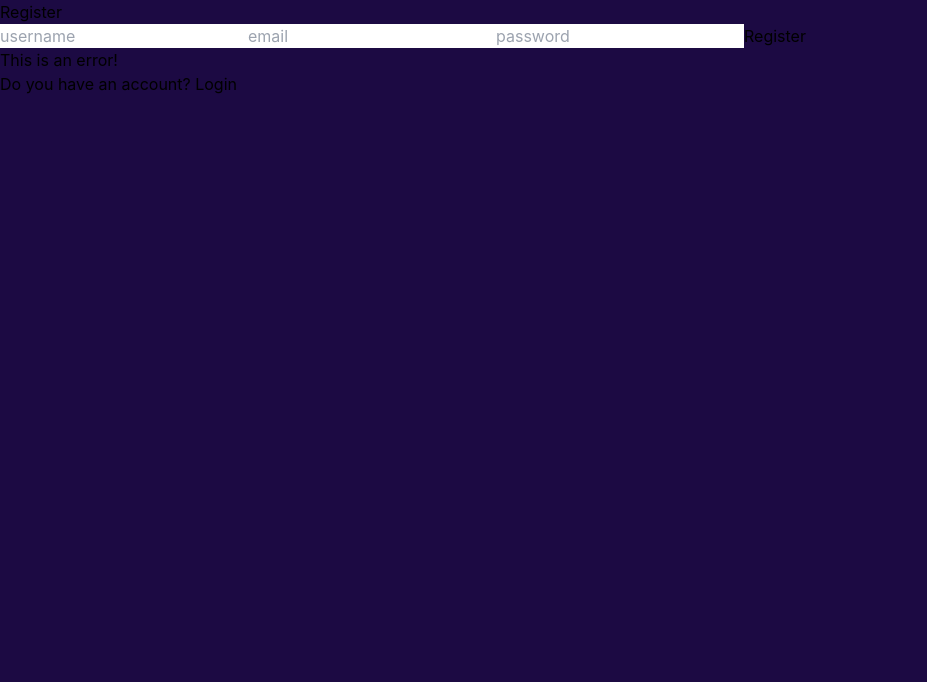
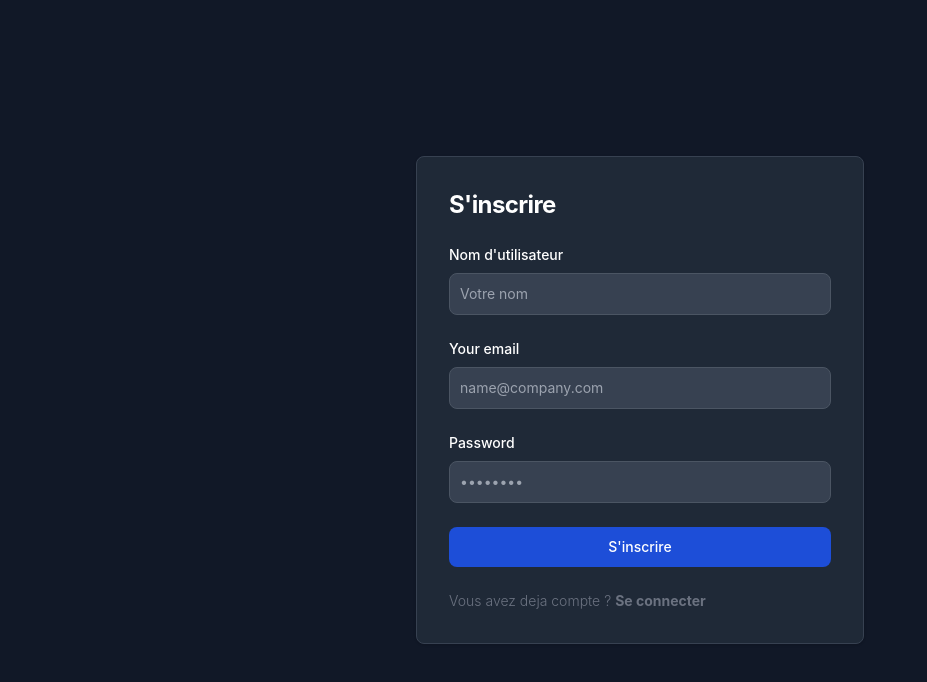
Before and after one commit to rakotoarisonlandry/Ny_Havana, a React (Create React App) app: page /register in a window 1280 px wide. Shown: the top 682 px of the page, without its empty margins (0-927 px from the left). Built offline with nearby package versions, Linux system fonts and the light colour scheme.

Commit message:
add authentification

```diff
--- a/package.json
+++ b/package.json
@@ -10,7 +10,7 @@
     "@testing-library/jest-dom": "^5.17.0",
     "@testing-library/react": "^13.4.0",
     "@testing-library/user-event": "^13.5.0",
-    "axios": "^1.5.1",
+    "axios": "^1.6.2",
     "boostrap": "^2.0.0",
     "react": "^18.2.0",
     "react-dom": "^18.2.0",
@@ -48,5 +48,6 @@
     "@babel/plugin-proposal-private-property-in-object": "^7.21.11",
     "@babel/plugin-transform-private-property-in-object": "^7.22.11",
     "tailwindcss": "^3.3.3"
-  }
+  },
+  "proxy":"http://localhost:8800/api/"
 }
--- a/src/pages/Login.jsx
+++ b/src/pages/Login.jsx
@@ -1,7 +1,29 @@
-import React from "react";
-import { Link } from "react-router-dom";
+import axios from "axios";
+import React, { useState } from "react";
+import { Link, useNavigate } from "react-router-dom";
 
 function Login() {
+  const [inputs, setInput] = useState({
+    username: "",
+    password: "",
+  });
+  const [err, setError] = useState(null);
+
+  const navigate = useNavigate()
+  const handelChange = (e) => {
+    setInput((prev) => ({ ...prev, [e.target.name]: e.target.value }));
+  };
+
+  const handelSubmit = async (e) => {
+    e.preventDefault();
+    try {
+      await axios.post("/auth/login", inputs);
+      navigate("/")
+    } catch (err) {
+      setError(err.response.data);
+    }
+  };
+
   return (
     <section className="bg-gray-900">
       <div className="flex flex-col items-center justify-center px-6 py-8 mx-auto md:h-screen lg:py-0">
@@ -17,15 +39,15 @@ function Login() {
                   htmlFor="email"
                   className="block mb-2 text-sm font-medium text-white"
                 >
-                  Your email
+                  Nom d'utilisateur
                 </label>
                 <input
-                  type="email"
-                  name="email"
-                  id="email"
+                  type="text"
+                  name="username"
                   className=" border  sm:text-sm rounded-lg  block w-full p-2.5 bg-gray-700 border-gray-600 placeholder-gray-400 text-white focus:ring-blue-500 focus:border-blue-500"
-                  placeholder="name@company.com"
+                  placeholder="votre nom"
                   required=""
+                  onChange={handelChange}
                 />
               </div>
               <div>
@@ -38,13 +60,13 @@ function Login() {
                 <input
                   type="password"
                   name="password"
-                  id="password"
+                  onChange={handelChange}
                   placeholder="••••••••"
                   className=" border  sm:text-sm rounded-lg  block w-full p-2.5 bg-gray-700 border-gray-600 placeholder-gray-400 text-white focus:ring-blue-500 focus:border-blue-500"
                   required=""
                 />
               </div>
-              <div className="flex items-center justify-between">
+              {/* <div className="flex items-center justify-between">
                 <div className="flex items-start">
                   <div className="flex items-center h-5">
                     <input
@@ -70,20 +92,21 @@ function Login() {
                 >
                   Forgot password?
                 </Link>
-              </div>
+              </div> */}
               <button
-                type="submit"
+                onClick={handelSubmit}
                 class="w-full text-white bg-[#1D4ED8] hover:bg-primary-700 focus:ring-4 focus:outline-none focus:ring-primary-300 font-medium rounded-lg text-sm px-5 py-2.5 text-center dark:bg-primary-600 dark:hover:bg-primary-700 dark:focus:ring-primary-800"
               >
-                Sign in
+                Se connecter
               </button>
+              {err && <p>{err}</p>}
               <p className="text-sm font-light text-gray-500 dark:text-gray-400">
-                Don’t have an account yet?{" "}
+                Vous n'avez pas encore de compte ?{" "}
                 <Link
-                  href="#"
-                  className="font-medium text-primary-600 hover:underline dark:text-primary-500"
+                  to="/register"
+                  className="font-bold text-primary-600 hover:underline dark:text-primary-500"
                 >
-                  Sign up
+                  S'inscrire
                 </Link>
               </p>
             </form>
--- a/src/pages/Register.jsx
+++ b/src/pages/Register.jsx
@@ -1,45 +1,106 @@
 import React, { useState } from "react";
-import { Link } from "react-router-dom";
-
+import { Link, useNavigate } from "react-router-dom";
+import axios from "axios";
 function Register() {
-  const [input, setInput] = useState({
+  const [inputs, setInput] = useState({
     username: "",
     email: "",
     password: "",
   });
-  const handleChange = (e) => {
+  const [err, setError] = useState(null);
+
+  const navigate = useNavigate()
+  const handelChange = (e) => {
     setInput((prev) => ({ ...prev, [e.target.name]: e.target.value }));
   };
-  console.log(input);
+
+  const handelSubmit = async (e) => {
+    e.preventDefault();
+    try {
+      await axios.post("/auth/register", inputs);
+      navigate("/login")
+    } catch (err) {
+      setError(err.response.data);
+    }
+  };
   return (
-    <div className="auth">
-      <h1>Register</h1>
-      <form>
+    <section className="bg-gray-900">
+      <div className="flex flex-col items-center justify-center px-6 py-8 mx-auto md:h-screen lg:py-0">
+        <div className="w-full  rounded-lg shadow border md:mt-0 sm:max-w-md xl:p-0 bg-gray-800 border-gray-700">
+          <div className="p-6 space-y-4 md:space-y-6 sm:p-8">
+            <h1 className="text-xl font-bold leading-tight tracking-tight  md:text-2xl text-white">
+              S'inscrire
+            </h1>
+            <form className="space-y-4 md:space-y-6" action="#">
+              <div>
+                <label
+                  htmlFor="email"
+                  className="block mb-2 text-sm font-medium text-white"
+                >
+                  Nom d'utilisateur
+                </label>
                 <input
                   type="text"
-          placeholder="username"
                   name="username"
-          onChange={handleChange}
+                  className=" border  sm:text-sm rounded-lg  block w-full p-2.5 bg-gray-700 border-gray-600 placeholder-gray-400 text-white focus:ring-blue-500 focus:border-blue-500"
+                  placeholder="Votre nom"
+                  required=""
+                  onChange={handelChange}
                 />
+              </div>
+              <div>
+                <label
+                  htmlFor="email"
+                  className="block mb-2 text-sm font-medium text-white"
+                >
+                  Your email
+                </label>
                 <input
-          type="text"
-          placeholder="email"
-          onChange={handleChange}
+                  type="email"
                   name="email"
+                  className=" border  sm:text-sm rounded-lg  block w-full p-2.5 bg-gray-700 border-gray-600 placeholder-gray-400 text-white focus:ring-blue-500 focus:border-blue-500"
+                  placeholder="name@company.com"
+                  required=""
+                  onChange={handelChange}
                 />
+              </div>
+              <div>
+                <label
+                  htmlFor="password"
+                  className="block mb-2 text-sm font-medium text-white"
+                >
+                  Password
+                </label>
                 <input
-          type="text"
-          placeholder="password"
-          onChange={handleChange}
+                  type="password"
+                  placeholder="••••••••"
                   name="password"
+                  className=" border  sm:text-sm rounded-lg  block w-full p-2.5 bg-gray-700 border-gray-600 placeholder-gray-400 text-white focus:ring-blue-500 focus:border-blue-500"
+                  required=""
+                  onChange={handelChange}
                 />
-        <button>Register</button>
-        <p>This is an error!</p>
-        <span>
-          Do you have an account? <Link to="/login">Login</Link>
-        </span>
+              </div>
+              <button
+                onClick={handelSubmit}
+                class="w-full text-white bg-[#1D4ED8] hover:bg-primary-700 focus:ring-4 focus:outline-none focus:ring-primary-300 font-medium rounded-lg text-sm px-5 py-2.5 text-center dark:bg-primary-600 dark:hover:bg-primary-700 dark:focus:ring-primary-800"
+              >
+                S'inscrire
+              </button>
+              {err && <p className="text-red-700 font-bold">{err}</p>}
+              <p className="text-sm font-light text-gray-500 dark:text-gray-400">
+                Vous avez deja compte ?{" "}
+                <Link
+                  to="/login"
+                  className="font-bold text-primary-600 hover:underline dark:text-primary-500"
+                >
+                  Se connecter
+                </Link>
+              </p>
             </form>
           </div>
+        </div>
+      </div>
+    </section>
   );
 }
 
```
Also changed, not shown: 1 other file (tests, documents, lock files or other folders). Lines whose indentation alone changed are shown as unchanged.
